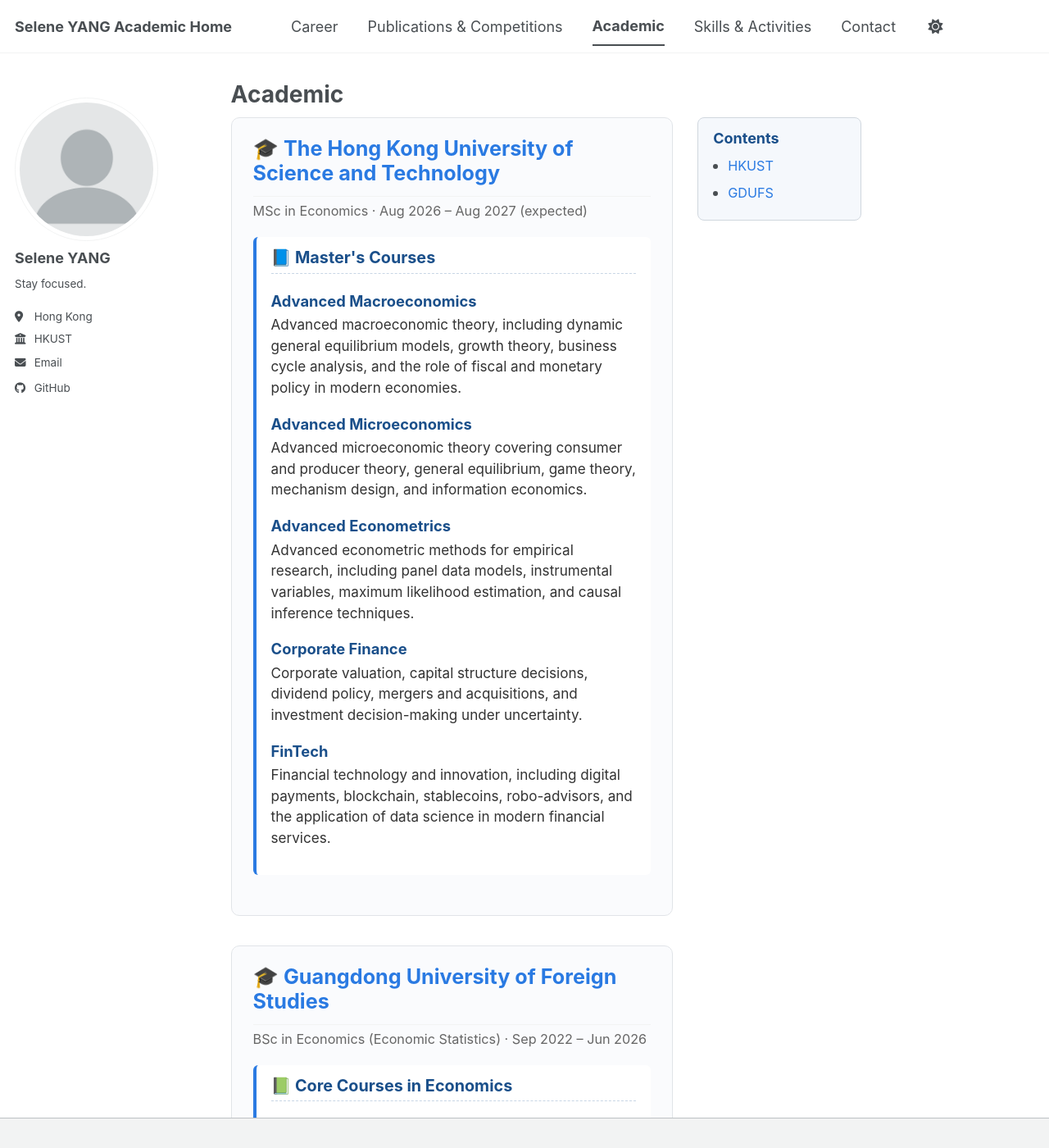
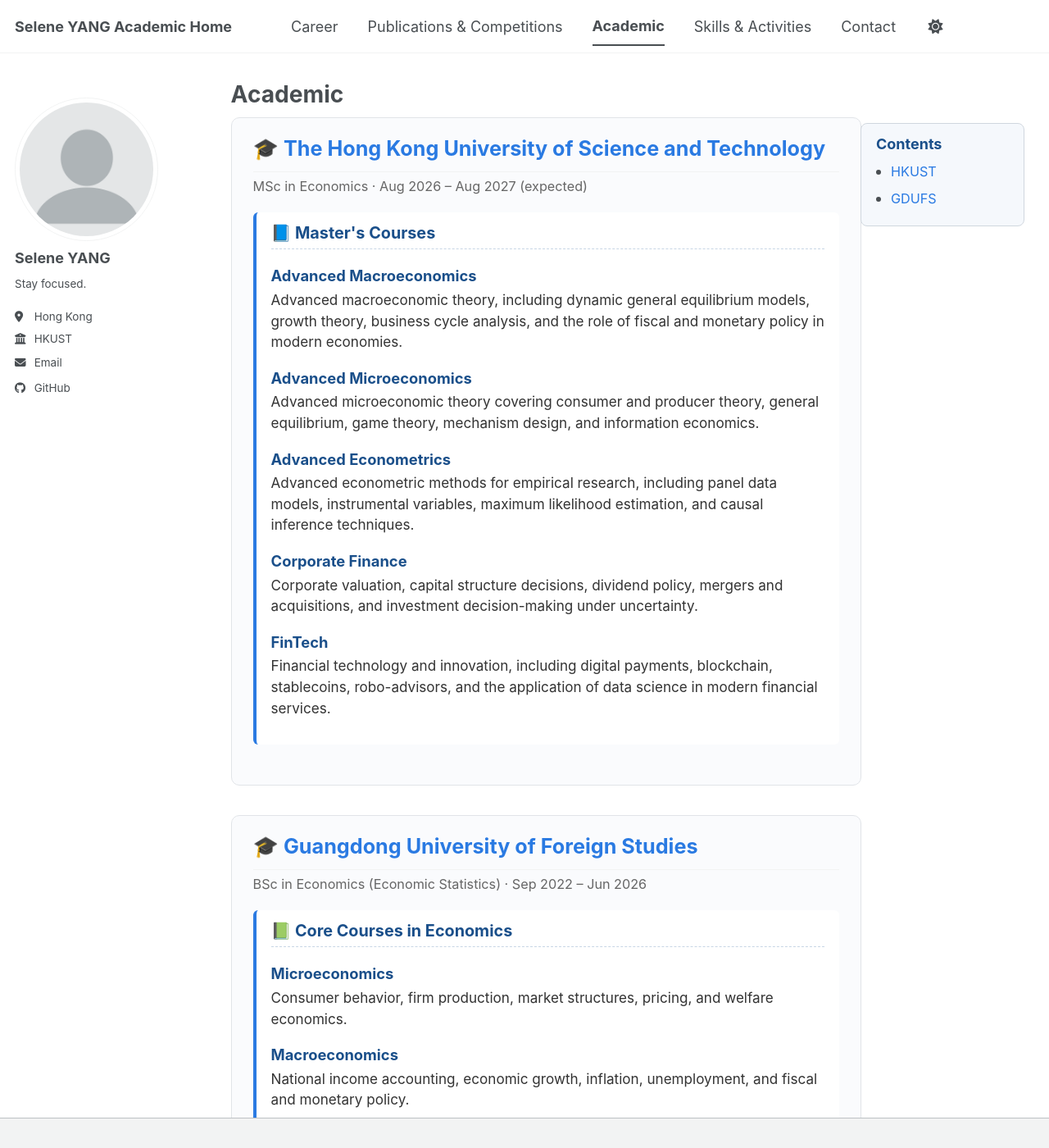
Before and after one commit to seleney365-tech/seleney365-tech.github.io, a Jekyll site: the page built from _pages/academic.md, in a window 1280 px wide and 1400 px high. Shown: the whole window at 82% size. Built offline with Jekyll 4.4.1, drawn with Linux system fonts in a browser that asks for light colours; a style sheet for code colours, icons or effects is not loaded; part of the change alters nothing that is shown.

Commit message:
Update academic.md

```diff
--- a/_pages/academic.md
+++ b/_pages/academic.md
@@ -6,30 +6,17 @@ author_profile: true
 ---
 
 <style>
-  /* 两栏布局 */
-  .acad-wrapper {
-    display: flex;
-    gap: 30px;
-    align-items: flex-start;
-  }
-  .acad-main {
-    flex: 1;
-    min-width: 0;
-  }
-  .acad-sidebar {
+  /* 目录：固定在右侧空白处 */
+  .toc-box {
+    position: fixed;
+    top: 150px;
+    right: 30px;
     width: 200px;
-    flex-shrink: 0;
-    position: sticky;
-    top: 80px;
-    align-self: flex-start;
-  }
-
-  /* 目录 */
-  .toc-box {
     background: #f5f8fc;
     border: 1px solid #d0d7de;
     border-radius: 8px;
     padding: 14px 18px;
+    z-index: 10;
   }
   .toc-box h4 {
     margin: 0 0 8px 0;
@@ -52,7 +39,7 @@ author_profile: true
     text-decoration: underline;
   }
 
-  /* 学校大卡片 */
+  /* 学校卡片 */
   .school-card {
     background: #fafbfd;
     border: 1px solid #e1e4e8;
@@ -91,7 +78,6 @@ author_profile: true
     padding-bottom: 6px;
   }
 
-  /* 课程条目 */
   .course-item {
     margin-bottom: 1em;
   }
@@ -106,207 +92,98 @@ author_profile: true
     line-height: 1.5;
   }
 
-  /* 窄屏适配 */
-  @media (max-width: 768px) {
-    .acad-wrapper {
-      flex-direction: column;
-    }
-    .acad-sidebar {
+  /* 窄屏 */
+  @media (max-width: 1200px) {
+    .toc-box {
+      position: static;
       width: 100%;
-      position: static;
-      order: -1;
+      margin-bottom: 20px;
     }
   }
 </style>
 
-<div class="acad-wrapper">
+<!-- 目录 -->
+<div class="toc-box">
+  <h4>Contents</h4>
+  <ul>
+    <li><a href="#hkust">HKUST</a></li>
+    <li><a href="#gdufs">GDUFS</a></li>
+  </ul>
+</div>
 
-  <!-- 左侧主内容 -->
-  <div class="acad-main">
+<!-- HKUST -->
+<div class="school-card" id="hkust">
+  <h2 class="school-title">🎓 The Hong Kong University of Science and Technology</h2>
+  <p class="school-meta">MSc in Economics · Aug 2026 – Aug 2027 (expected)</p>
 
-    <!-- HKUST -->
-    <div class="school-card" id="hkust">
-      <h2 class="school-title">🎓 The Hong Kong University of Science and Technology</h2>
-      <p class="school-meta">MSc in Economics · Aug 2026 – Aug 2027 (expected)</p>
+  <div class="course-group">
+    <h3 class="group-title">📘 Master's Courses</h3>
+    <div class="course-item">
+      <strong>Advanced Macroeconomics</strong>
+      <p>Advanced macroeconomic theory, including dynamic general equilibrium models, growth theory, business cycle analysis, and the role of fiscal and monetary policy in modern economies.</p>
+    </div>
+    <div class="course-item">
+      <strong>Advanced Microeconomics</strong>
+      <p>Advanced microeconomic theory covering consumer and producer theory, general equilibrium, game theory, mechanism design, and information economics.</p>
+    </div>
+    <div class="course-item">
+      <strong>Advanced Econometrics</strong>
+      <p>Advanced econometric methods for empirical research, including panel data models, instrumental variables, maximum likelihood estimation, and causal inference techniques.</p>
+    </div>
+    <div class="course-item">
+      <strong>Corporate Finance</strong>
+      <p>Corporate valuation, capital structure decisions, dividend policy, mergers and acquisitions, and investment decision-making under uncertainty.</p>
+    </div>
+    <div class="course-item">
+      <strong>FinTech</strong>
+      <p>Financial technology and innovation, including digital payments, blockchain, stablecoins, robo-advisors, and the application of data science in modern financial services.</p>
+    </div>
+  </div>
+</div>
 
-      <div class="course-group">
-        <h3 class="group-title">📘 Master's Courses</h3>
+<!-- GDUFS -->
+<div class="school-card" id="gdufs">
+  <h2 class="school-title">🎓 Guangdong University of Foreign Studies</h2>
+  <p class="school-meta">BSc in Economics (Economic Statistics) · Sep 2022 – Jun 2026</p>
 
-        <div class="course-item">
-          <strong>Advanced Macroeconomics</strong>
-          <p>Advanced macroeconomic theory, including dynamic general equilibrium models, growth theory, business cycle analysis, and the role of fiscal and monetary policy in modern economies.</p>
-        </div>
-
-        <div class="course-item">
-          <strong>Advanced Microeconomics</strong>
-          <p>Advanced microeconomic theory covering consumer and producer theory, general equilibrium, game theory, mechanism design, and information economics.</p>
-        </div>
-
-        <div class="course-item">
-          <strong>Advanced Econometrics</strong>
-          <p>Advanced econometric methods for empirical research, including panel data models, instrumental variables, maximum likelihood estimation, and causal inference techniques.</p>
-        </div>
-
-        <div class="course-item">
-          <strong>Corporate Finance</strong>
-          <p>Corporate valuation, capital structure decisions, dividend policy, mergers and acquisitions, and investment decision-making under uncertainty.</p>
-        </div>
-
-        <div class="course-item">
-          <strong>FinTech</strong>
-          <p>Financial technology and innovation, including digital payments, blockchain, stablecoins, robo-advisors, and the application of data science in modern financial services.</p>
-        </div>
-      </div>
-    </div>
-
-    <!-- GDUFS -->
-    <div class="school-card" id="gdufs">
-      <h2 class="school-title">🎓 Guangdong University of Foreign Studies</h2>
-      <p class="school-meta">BSc in Economics (Economic Statistics) · Sep 2022 – Jun 2026</p>
-
-      <div class="course-group">
-        <h3 class="group-title">📗 Core Courses in Economics</h3>
-
-        <div class="course-item">
-          <strong>Microeconomics</strong>
-          <p>Consumer behavior, firm production, market structures, pricing, and welfare economics.</p>
-        </div>
-        <div class="course-item">
-          <strong>Macroeconomics</strong>
-          <p>National income accounting, economic growth, inflation, unemployment, and fiscal and monetary policy.</p>
-        </div>
-        <div class="course-item">
-          <strong>Political Economy</strong>
-          <p>Marxist political economy, commodity and value theory, capital accumulation, and the socialist market economy.</p>
-        </div>
-        <div class="course-item">
-          <strong>Public Economics</strong>
-          <p>Government taxation, public expenditure, public goods, externalities, and welfare analysis.</p>
-        </div>
-        <div class="course-item">
-          <strong>Econometrics</strong>
-          <p>Linear regression, hypothesis testing, endogeneity, instrumental variables, and empirical applications in economics.</p>
-        </div>
-        <div class="course-item">
-          <strong>Statistics</strong>
-          <p>Descriptive statistics, probability distributions, sampling, estimation, and hypothesis testing.</p>
-        </div>
-        <div class="course-item">
-          <strong>Probability Theory</strong>
-          <p>Probability spaces, random variables, expectation, conditional probability, and limit theorems.</p>
-        </div>
-        <div class="course-item">
-          <strong>Multivariate Statistical Analysis</strong>
-          <p>Multivariate normal distribution, principal component analysis, factor analysis, and cluster analysis.</p>
-        </div>
-        <div class="course-item">
-          <strong>Time Series Analysis</strong>
-          <p>Stationarity, ARIMA models, unit root tests, cointegration, and economic forecasting.</p>
-        </div>
-        <div class="course-item">
-          <strong>Modern Regression Analysis</strong>
-          <p>Multiple regression, model diagnostics, heteroskedasticity, and generalized linear models.</p>
-        </div>
-        <div class="course-item">
-          <strong>Non-parameter Statistics</strong>
-          <p>Kernel density estimation, non-parametric regression, and smoothing methods without distributional assumptions.</p>
-        </div>
-        <div class="course-item">
-          <strong>Sampling Technology</strong>
-          <p>Sampling designs, stratified sampling, cluster sampling, and survey data analysis.</p>
-        </div>
-        <div class="course-item">
-          <strong>Statistical Models</strong>
-          <p>Generalized linear models, logistic regression, Poisson regression, and model selection.</p>
-        </div>
-        <div class="course-item">
-          <strong>Market Research and Forecasting</strong>
-          <p>Market survey design, consumer behavior analysis, demand forecasting, and business applications.</p>
-        </div>
-        <div class="course-item">
-          <strong>Mathematical Statistics</strong>
-          <p>Estimation theory, sufficient statistics, hypothesis testing theory, and asymptotic properties.</p>
-        </div>
-      </div>
-
-      <div class="course-group">
-        <h3 class="group-title">📐 Core Courses in Mathematics &amp; Programming</h3>
-
-        <div class="course-item">
-          <strong>Advanced Mathematics (I &amp; II)</strong>
-          <p>Calculus, limits, derivatives, integrals, series, and multivariable calculus.</p>
-        </div>
-        <div class="course-item">
-          <strong>Advanced Algebra</strong>
-          <p>Linear algebra, matrices, determinants, eigenvalues, and vector spaces.</p>
-        </div>
-        <div class="course-item">
-          <strong>Python Programming</strong>
-          <p>Python syntax, data structures, file handling, and basic data analysis libraries.</p>
-        </div>
-        <div class="course-item">
-          <strong>R Programming Language</strong>
-          <p>R syntax, data manipulation, statistical analysis, and visualization.</p>
-        </div>
-        <div class="course-item">
-          <strong>C++ Programming Language</strong>
-          <p>C++ syntax, object-oriented programming, algorithms, and data structures.</p>
-        </div>
-        <div class="course-item">
-          <strong>Database Technology</strong>
-          <p>Relational databases, SQL queries, data modeling, and database design.</p>
-        </div>
-        <div class="course-item">
-          <strong>Data Management and Analysis in MS Excel</strong>
-          <p>Excel functions, pivot tables, data cleaning, and basic statistical analysis.</p>
-        </div>
-        <div class="course-item">
-          <strong>Data Mining Operation</strong>
-          <p>Data preprocessing, classification, clustering, association rules, and predictive modeling.</p>
-        </div>
-      </div>
-
-      <div class="course-group">
-        <h3 class="group-title">📙 Other Relevant Courses</h3>
-
-        <div class="course-item">
-          <strong>Accounting</strong>
-          <p>Financial accounting principles, financial statements, and basic managerial accounting.</p>
-        </div>
-        <div class="course-item">
-          <strong>Money and Banking</strong>
-          <p>Financial systems, central banking, monetary policy, and the role of financial intermediaries.</p>
-        </div>
-        <div class="course-item">
-          <strong>International Trade</strong>
-          <p>Comparative advantage, trade theories, trade policy, and global economic integration.</p>
-        </div>
-        <div class="course-item">
-          <strong>Corporate Operations Statistics</strong>
-          <p>Statistical methods for business operations, quality control, and process improvement.</p>
-        </div>
-        <div class="course-item">
-          <strong>Statistical Software</strong>
-          <p>Practical use of statistical software (SPSS, Stata) for data analysis.</p>
-        </div>
-        <div class="course-item">
-          <strong>Innovation and Entrepreneurial Basics</strong>
-          <p>Fundamentals of innovation, business model design, and entrepreneurship.</p>
-        </div>
-      </div>
-    </div>
-
+  <div class="course-group">
+    <h3 class="group-title">📗 Core Courses in Economics</h3>
+    <div class="course-item"><strong>Microeconomics</strong><p>Consumer behavior, firm production, market structures, pricing, and welfare economics.</p></div>
+    <div class="course-item"><strong>Macroeconomics</strong><p>National income accounting, economic growth, inflation, unemployment, and fiscal and monetary policy.</p></div>
+    <div class="course-item"><strong>Political Economy</strong><p>Marxist political economy, commodity and value theory, capital accumulation, and the socialist market economy.</p></div>
+    <div class="course-item"><strong>Public Economics</strong><p>Government taxation, public expenditure, public goods, externalities, and welfare analysis.</p></div>
+    <div class="course-item"><strong>Econometrics</strong><p>Linear regression, hypothesis testing, endogeneity, instrumental variables, and empirical applications in economics.</p></div>
+    <div class="course-item"><strong>Statistics</strong><p>Descriptive statistics, probability distributions, sampling, estimation, and hypothesis testing.</p></div>
+    <div class="course-item"><strong>Probability Theory</strong><p>Probability spaces, random variables, expectation, conditional probability, and limit theorems.</p></div>
+    <div class="course-item"><strong>Multivariate Statistical Analysis</strong><p>Multivariate normal distribution, principal component analysis, factor analysis, and cluster analysis.</p></div>
+    <div class="course-item"><strong>Time Series Analysis</strong><p>Stationarity, ARIMA models, unit root tests, cointegration, and economic forecasting.</p></div>
+    <div class="course-item"><strong>Modern Regression Analysis</strong><p>Multiple regression, model diagnostics, heteroskedasticity, and generalized linear models.</p></div>
+    <div class="course-item"><strong>Non-parameter Statistics</strong><p>Kernel density estimation, non-parametric regression, and smoothing methods without distributional assumptions.</p></div>
+    <div class="course-item"><strong>Sampling Technology</strong><p>Sampling designs, stratified sampling, cluster sampling, and survey data analysis.</p></div>
+    <div class="course-item"><strong>Statistical Models</strong><p>Generalized linear models, logistic regression, Poisson regression, and model selection.</p></div>
+    <div class="course-item"><strong>Market Research and Forecasting</strong><p>Market survey design, consumer behavior analysis, demand forecasting, and business applications.</p></div>
+    <div class="course-item"><strong>Mathematical Statistics</strong><p>Estimation theory, sufficient statistics, hypothesis testing theory, and asymptotic properties.</p></div>
   </div>
 
-  <!-- 右侧固定目录 -->
-  <div class="acad-sidebar">
-    <div class="toc-box">
-      <h4>Contents</h4>
-      <ul>
-        <li><a href="#hkust">HKUST</a></li>
-        <li><a href="#gdufs">GDUFS</a></li>
-      </ul>
-    </div>
+  <div class="course-group">
+    <h3 class="group-title">📐 Core Courses in Mathematics &amp; Programming</h3>
+    <div class="course-item"><strong>Advanced Mathematics (I &amp; II)</strong><p>Calculus, limits, derivatives, integrals, series, and multivariable calculus.</p></div>
+    <div class="course-item"><strong>Advanced Algebra</strong><p>Linear algebra, matrices, determinants, eigenvalues, and vector spaces.</p></div>
+    <div class="course-item"><strong>Python Programming</strong><p>Python syntax, data structures, file handling, and basic data analysis libraries.</p></div>
+    <div class="course-item"><strong>R Programming Language</strong><p>R syntax, data manipulation, statistical analysis, and visualization.</p></div>
+    <div class="course-item"><strong>C++ Programming Language</strong><p>C++ syntax, object-oriented programming, algorithms, and data structures.</p></div>
+    <div class="course-item"><strong>Database Technology</strong><p>Relational databases, SQL queries, data modeling, and database design.</p></div>
+    <div class="course-item"><strong>Data Management and Analysis in MS Excel</strong><p>Excel functions, pivot tables, data cleaning, and basic statistical analysis.</p></div>
+    <div class="course-item"><strong>Data Mining Operation</strong><p>Data preprocessing, classification, clustering, association rules, and predictive modeling.</p></div>
   </div>
 
+  <div class="course-group">
+    <h3 class="group-title">📙 Other Relevant Courses</h3>
+    <div class="course-item"><strong>Accounting</strong><p>Financial accounting principles, financial statements, and basic managerial accounting.</p></div>
+    <div class="course-item"><strong>Money and Banking</strong><p>Financial systems, central banking, monetary policy, and the role of financial intermediaries.</p></div>
+    <div class="course-item"><strong>International Trade</strong><p>Comparative advantage, trade theories, trade policy, and global economic integration.</p></div>
+    <div class="course-item"><strong>Corporate Operations Statistics</strong><p>Statistical methods for business operations, quality control, and process improvement.</p></div>
+    <div class="course-item"><strong>Statistical Software</strong><p>Practical use of statistical software (SPSS, Stata) for data analysis.</p></div>
+    <div class="course-item"><strong>Innovation and Entrepreneurial Basics</strong><p>Fundamentals of innovation, business model design, and entrepreneurship.</p></div>
+  </div>
 </div>
```
